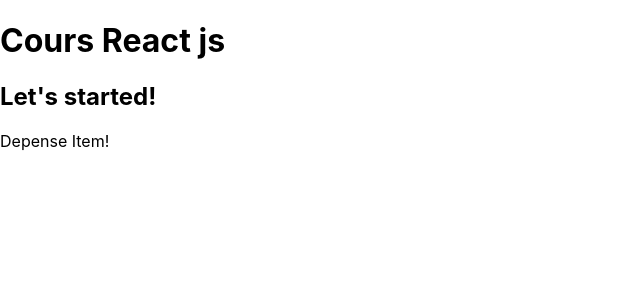
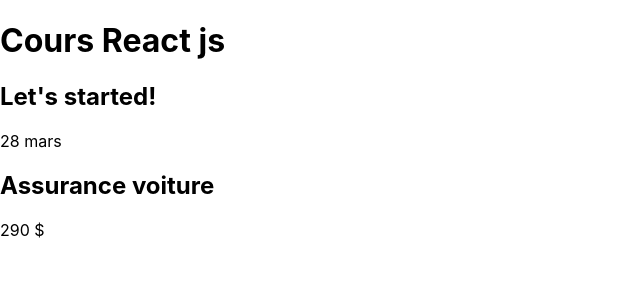
Before and after one commit to HKassogue/app_test_react_js, a JavaScript app: page / in a window 1280 px wide. Shown: the top 300 px of the page, without its empty margins (0-640 px from the left). Built offline with nearby package versions, Linux system fonts and the light colour scheme.

Commit message:
use of personnalized component in jsx 2

```diff
--- a/src/components/DepenseItem.js
+++ b/src/components/DepenseItem.js
@@ -1,5 +1,13 @@
 function DepenseItem() {
-    return <p>Depense Item!</p>
+    return (
+        <div>
+            <div>28 mars</div>
+            <div>
+                <h2>Assurance voiture</h2>
+                <div>290 $</div>
+            </div>
+        </div>
+    );
 }
 
 export default DepenseItem;
```
